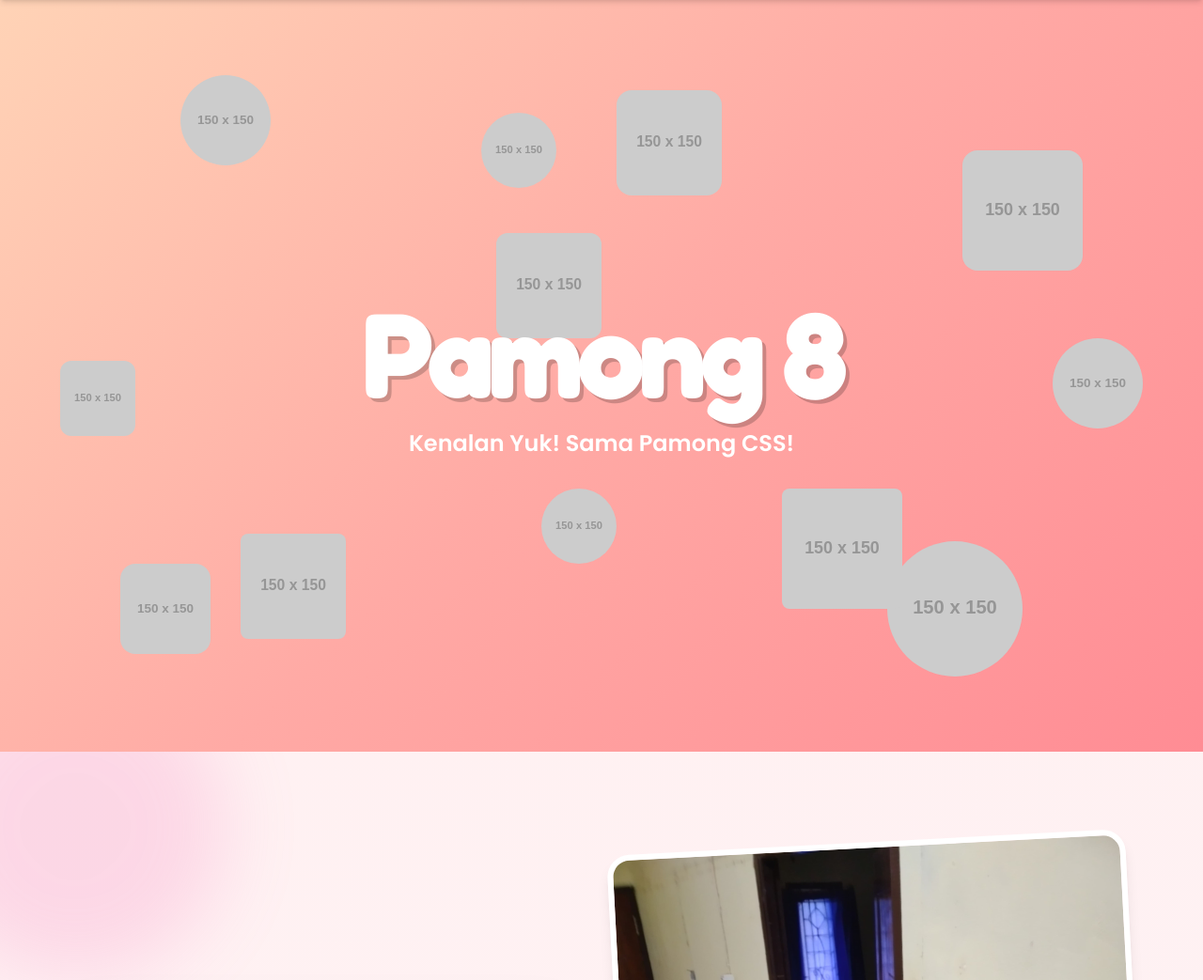
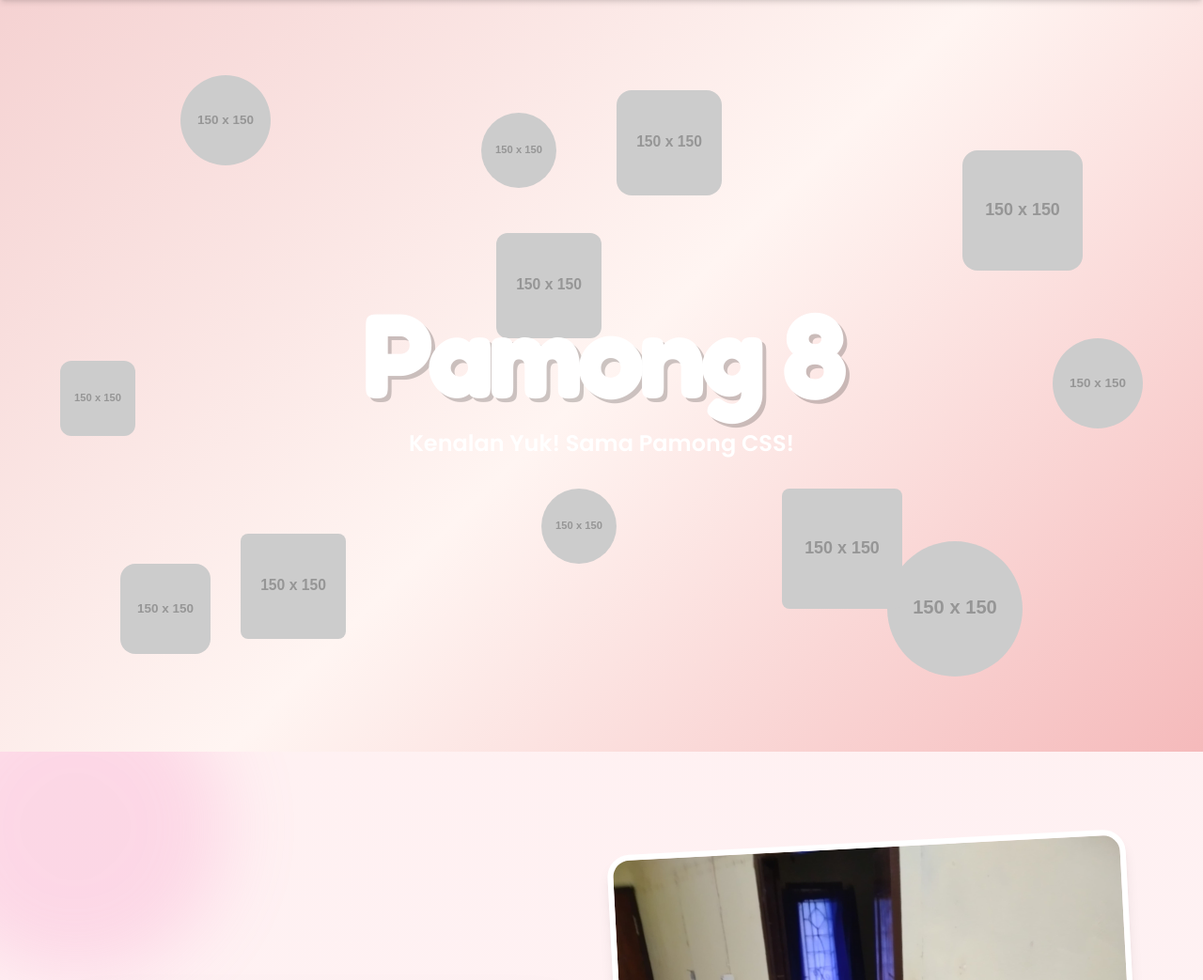
Before and after one commit to Riskyy1312/Website-Pamong-8, a plain HTML site: page index.html in a window 1280 px wide. Shown: the top 1043 px of the page at 94% size. Drawn offline with nearby package versions, Linux system fonts and the light colour scheme; placeholder pictures from the web are drawn by us.

Commit message:
Update index.html

```diff
--- a/index.html
+++ b/index.html
@@ -27,7 +27,7 @@
         }
 
         .hero-bg {
-            background: linear-gradient(135deg, #FFD3B6, #FFAAA5, #FF8C94);
+            background: linear-gradient(135deg, #F5D2D2, #FFF5F2, #F5BABB);
         }
 
         .card {
@@ -1039,4 +1039,5 @@
 </body>
 
 
+
 </html>
```
